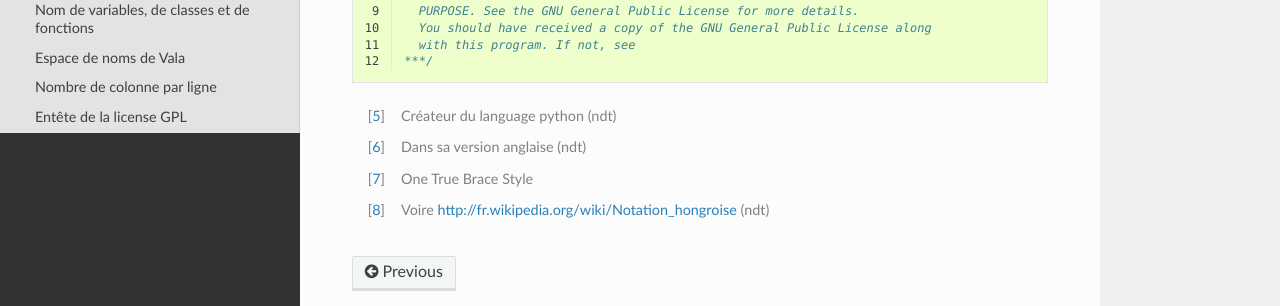
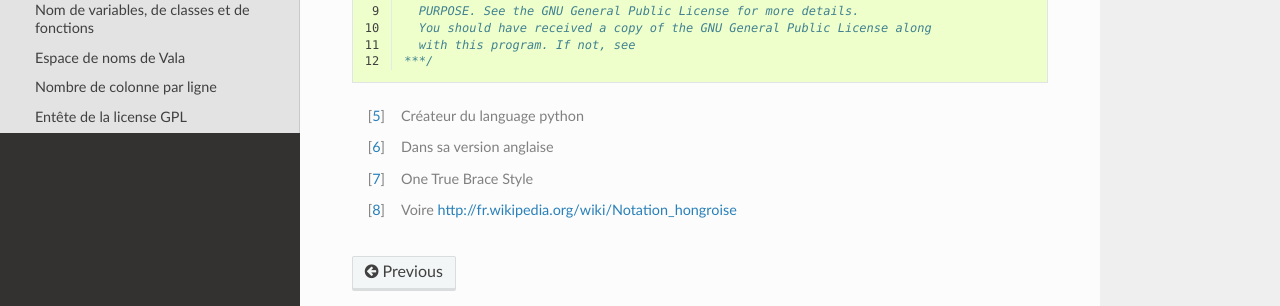
Before and after one commit to elementary-fr/elementaryos-fr-doc, a Sphinx documentation site: the page built from source/style-code.rst, in a window 1280 px wide and 900 px high, scrolled down 3280 px. Shown: the part 479-785 px from the top of the window. Built offline with Sphinx 7.4.7 and the Read the Docs theme 2.0.0, drawn with Linux system fonts in a browser that asks for light colours.

Commit message:
Correction mineure

```diff
--- a/source/style-code.rst
+++ b/source/style-code.rst
@@ -213,7 +213,7 @@ Entête de la license GPL
      with this program. If not, see
    ***/
 
-.. [#1] Créateur du language python (ndt)
-.. [#2] Dans sa version anglaise (ndt)
+.. [#1] Créateur du language python
+.. [#2] Dans sa version anglaise
 .. [#3] One True Brace Style
-.. [#4] Voire http://fr.wikipedia.org/wiki/Notation_hongroise (ndt)
+.. [#4] Voire http://fr.wikipedia.org/wiki/Notation_hongroise
```
